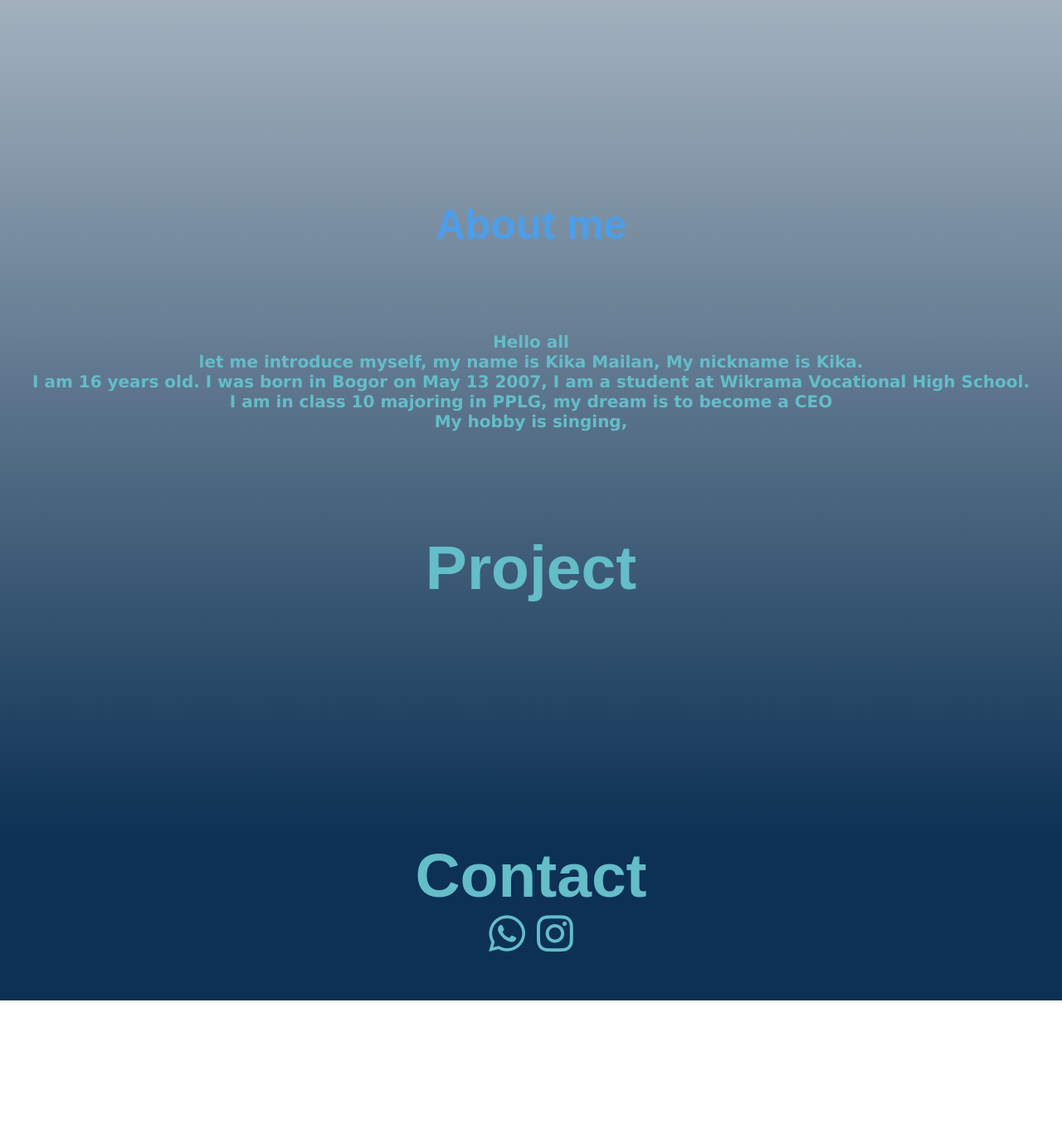
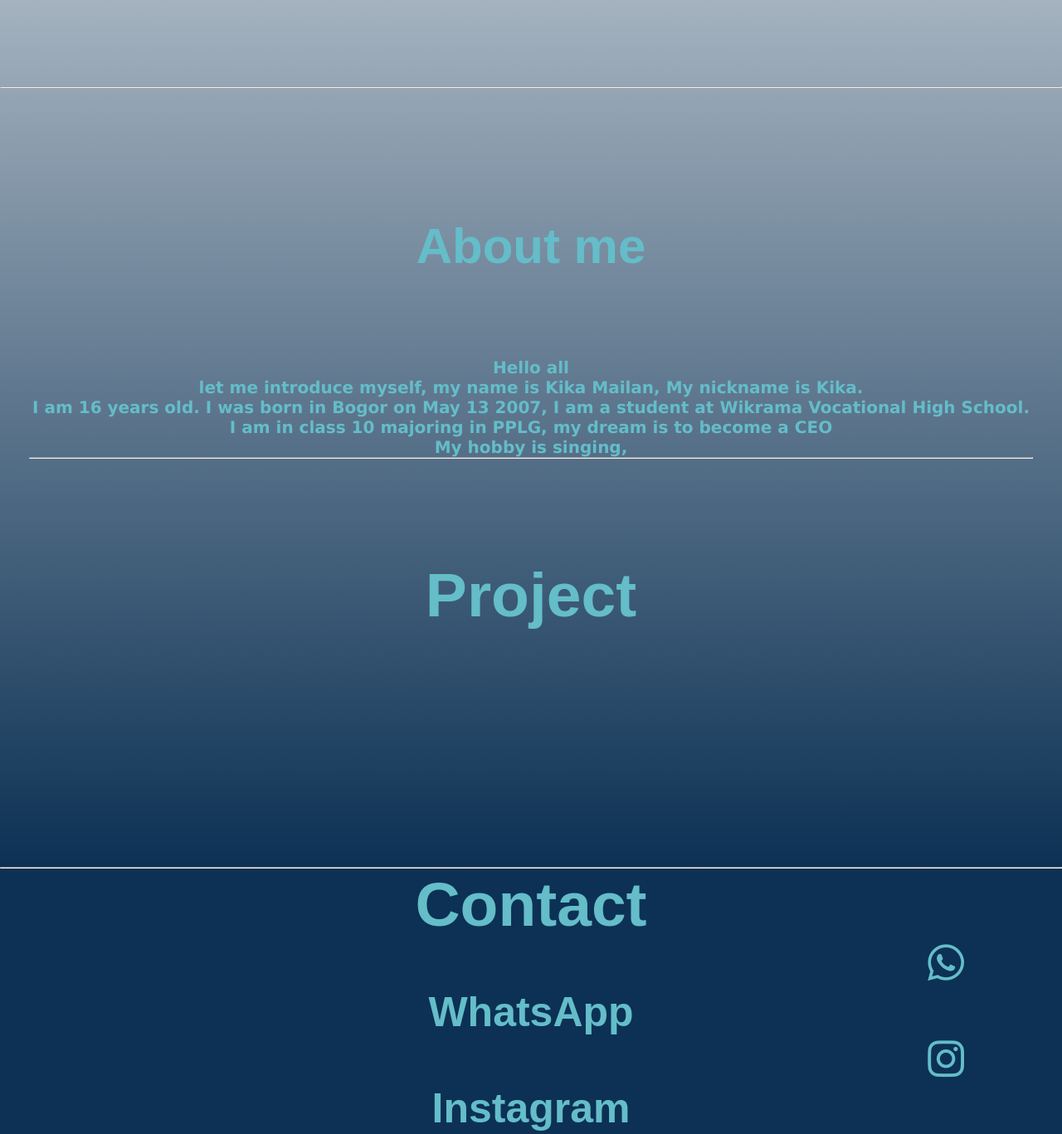
Before and after one commit to kikamailani/myportofolio, a plain HTML site: page index.html in a window 1280 px wide. Shown: the part 697-2064 px from the top of the page at 83% size. Before the commit the page ends 1903 px from the top, so only its background shows below. Drawn offline with Linux system fonts and the light colour scheme; files whose address does not match are found by name.

Commit message:
uploud index

```diff
--- a/index.html
+++ b/index.html
@@ -32,6 +32,7 @@
       <main>
     <!--home-->
     <aside>
+      <i class="fa-solid fa-house"></i>
         <section class="home" id="home">
             <div class="judul">
               <h1>Hello i'm <br>
@@ -47,6 +48,7 @@
    <!--end home-->
 
      <!--about-->
+    <hr>
        <article>
          <section class="about" id="about">
            <div class="list">
@@ -58,6 +60,7 @@
                  My hobby is singing,
                </p>
              </div>
+             <hr>
          <section class="Project" id="Project">
            <div class="Project">
               <h2>Project</h2>
@@ -66,11 +69,12 @@
        </article>
       </main>
       <footer>
+        <hr>
         <div class="contact" id="contact">
           <div class="list-footer">
              <h2>Contact</h2>
-             <a href=""><i class="fab fa-whatsapp"></i></a>
-             <a href=""><i class="fab fa-instagram"></i></a>
+             <a href=""><i class="fab fa-whatsapp"></i>WhatsApp</a>
+             <a href="https://www.instagram.com/kikamailani_/?utm_source=ig_web_button_share_sheet&igshid=OGQ5ZDc2ODk2ZA=="><i class="fab fa-instagram"></i>Instagram</a>
           </div>
         </div>
       </footer>
--- a/style.css
+++ b/style.css
@@ -81,11 +81,11 @@ article {
 }
 
 .list h2 {
+    margin-top: 10%;
     text-align: center;
     font-weight: bold;
-    color: rgb(76, 158, 234);
     padding-bottom: 100px;
-    font-size: 50px;
+    font-size: 60px;
 }
 
 footer{
@@ -109,3 +109,8 @@ footer{
     font-size: 50px;
 
 }
+
+i {
+  margin-left: 500px;
+  padding-left: 500px;
+}
```
